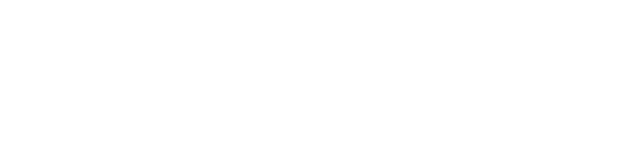
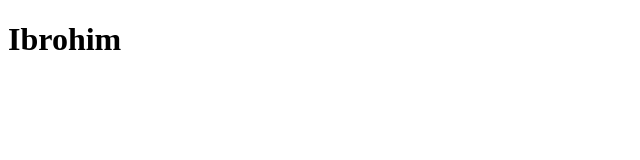
Before and after one commit to ahmadulloh/my_first_website, a plain HTML site: page index.html in a window 1280 px wide. Shown: the whole page, without its empty margins (0-640 px from the left). Drawn offline with Linux system fonts and the light colour scheme.

Commit message:
Update index.html
added h1

```diff
--- a/index.html
+++ b/index.html
@@ -7,6 +7,6 @@
     <title>Lesson 14</title>
 </head>
 <body>
-
+    <h1>Ibrohim</h1>
 </body>
 </html>
```
